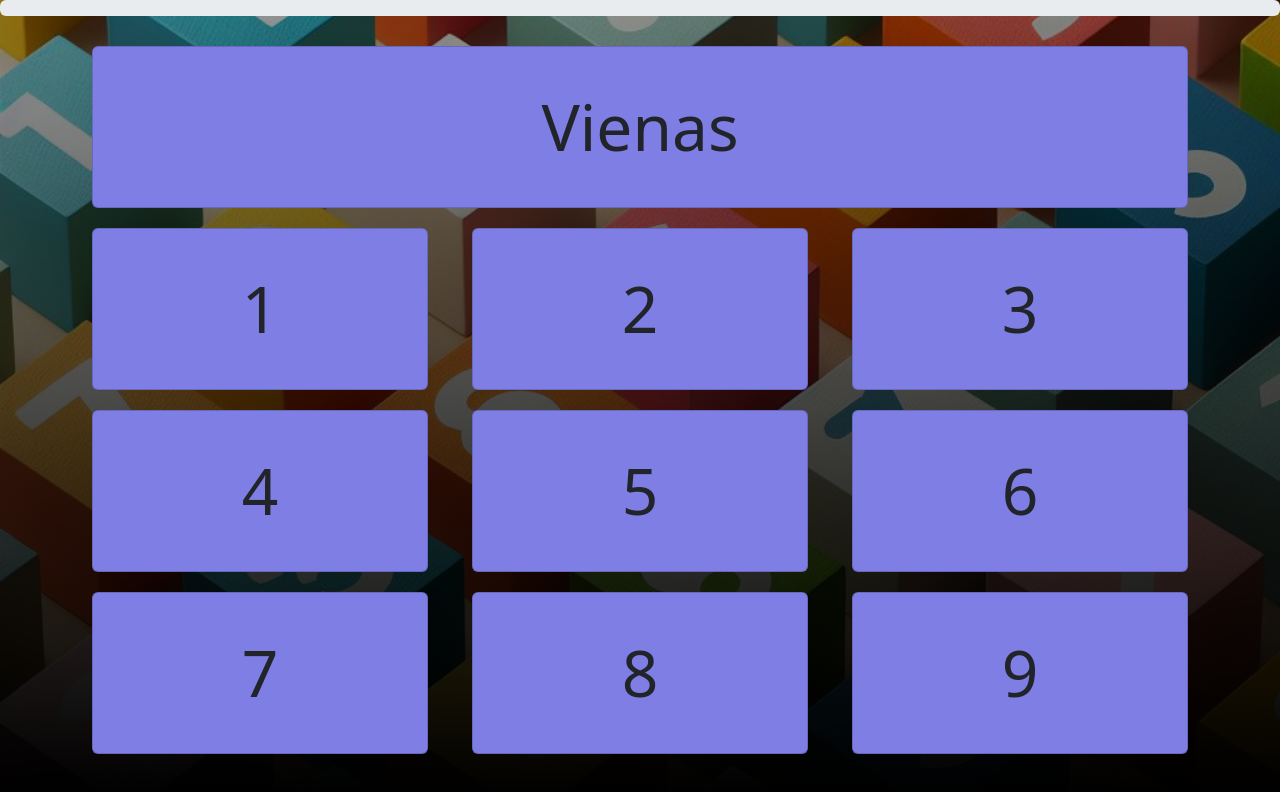
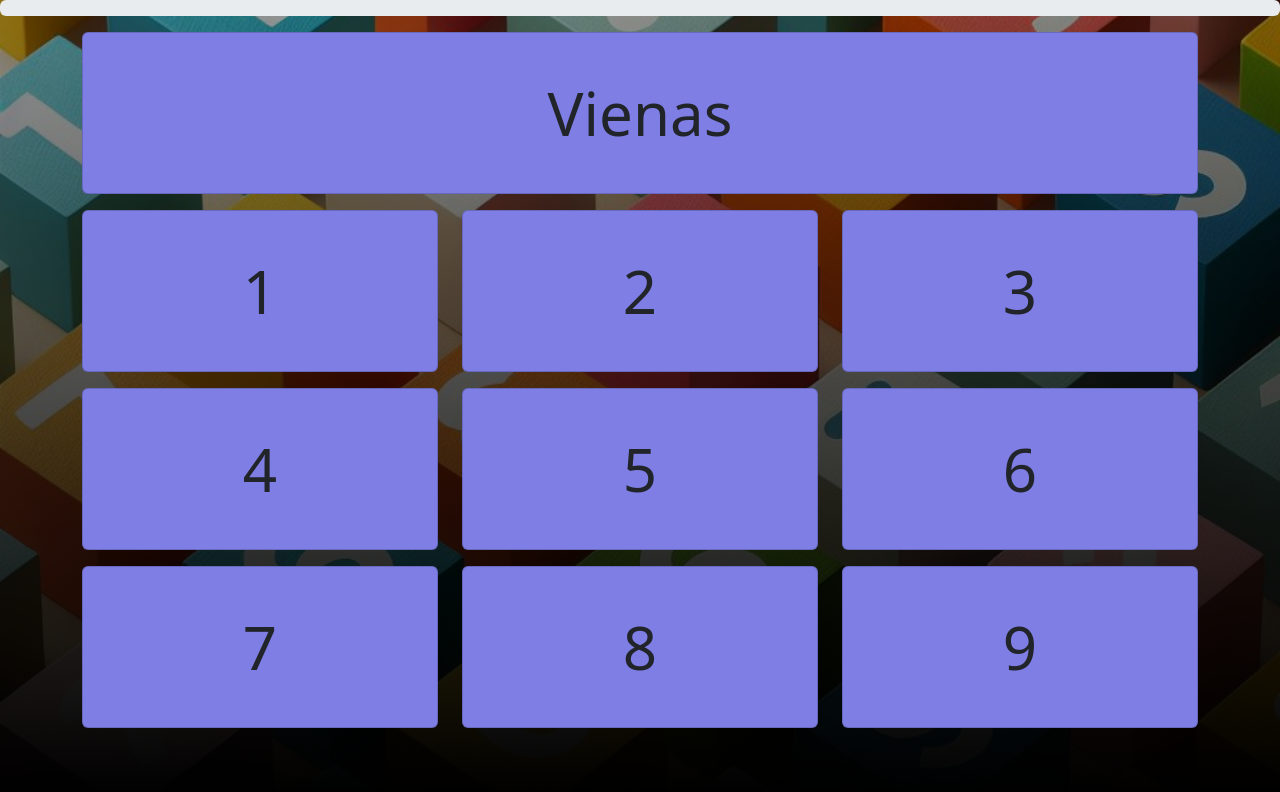
Before and after one commit to Deividas-Kozlovas/learning-games, a React (Create React App) app: page /find-numbers-up-to-ten in a window 1280 px wide. Shown: the top 792 px of the page. Built offline with nearby package versions, Linux system fonts and the light colour scheme.

Commit message:
added game constraints that game will restart after it reaches 9 correct gueses, and fixed scss syling

```diff
--- a/src/Pages/Games/NumberGames/FindNumbersUpToTen/FindNumbersUpToTen.tsx
+++ b/src/Pages/Games/NumberGames/FindNumbersUpToTen/FindNumbersUpToTen.tsx
@@ -27,10 +27,14 @@ const FindNumbersUpToTen = () => {
   );
 
   function numberClicked(card: number): void {
-    if (card === currentNumber + 1) {
-      setCurrentNumber((prevNumber) => prevNumber + 1);
+    if (currentNumber === 9) {
+      setCurrentNumber(0);
     } else {
-      console.log("incorect");
+      if (card === currentNumber + 1) {
+        setCurrentNumber((prevNumber) => prevNumber + 1);
+      } else {
+        console.log("incorect");
+      }
     }
   }
 
--- a/src/Pages/Games/NumberGames/FindNumbersUpToTen/FindNumbersUpToTenStyles.scss
+++ b/src/Pages/Games/NumberGames/FindNumbersUpToTen/FindNumbersUpToTenStyles.scss
@@ -5,12 +5,11 @@
       center center / cover no-repeat;
 
   .card {
-    margin: 10px;
     background-color: rgb(126, 126, 228);
-    top: 20px;
+    margin-top: 2vh;
     &-text {
       height: 16vh;
-      font-size: 5vw;
+      font-size: 60px;
       display: flex;
       justify-content: center;
       align-items: center;
```
